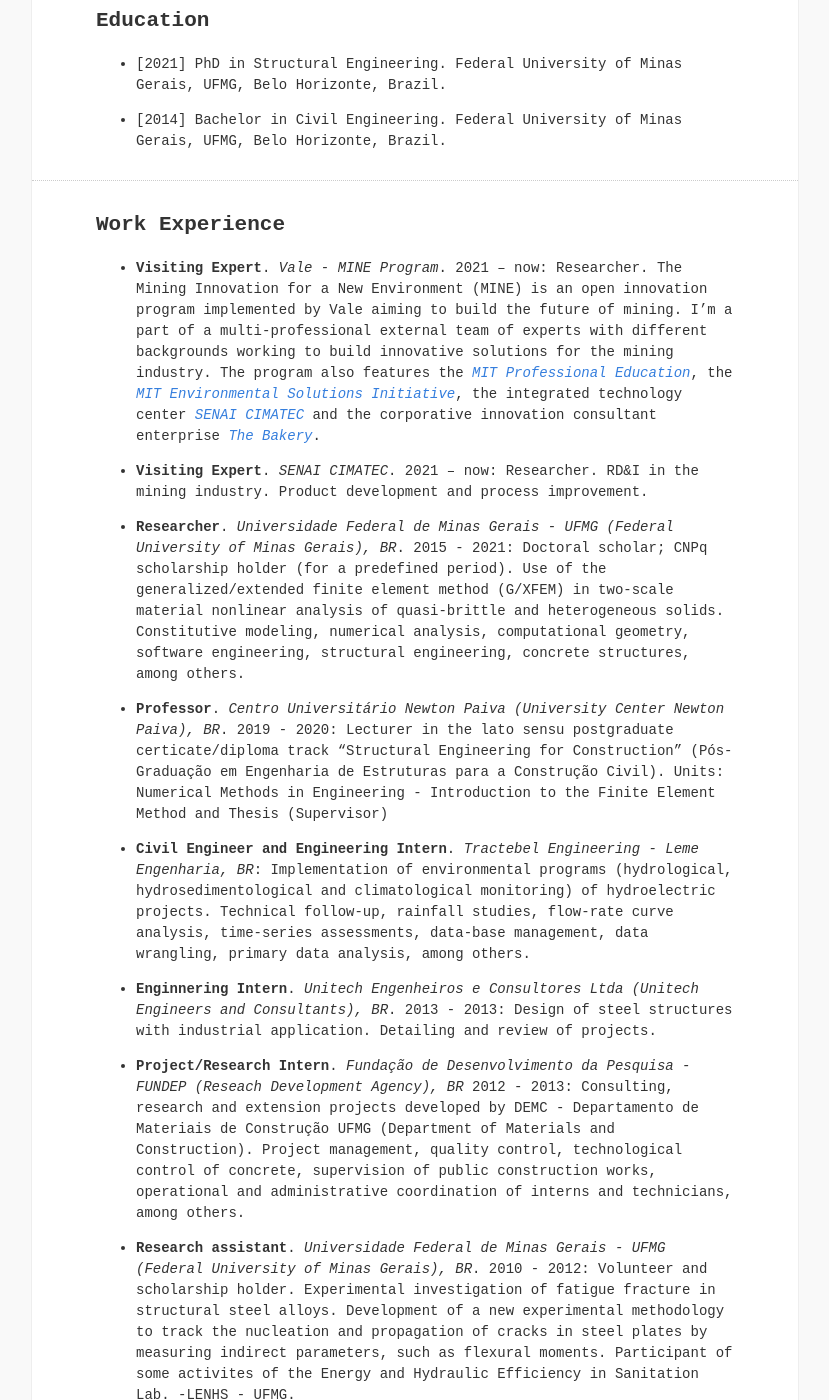
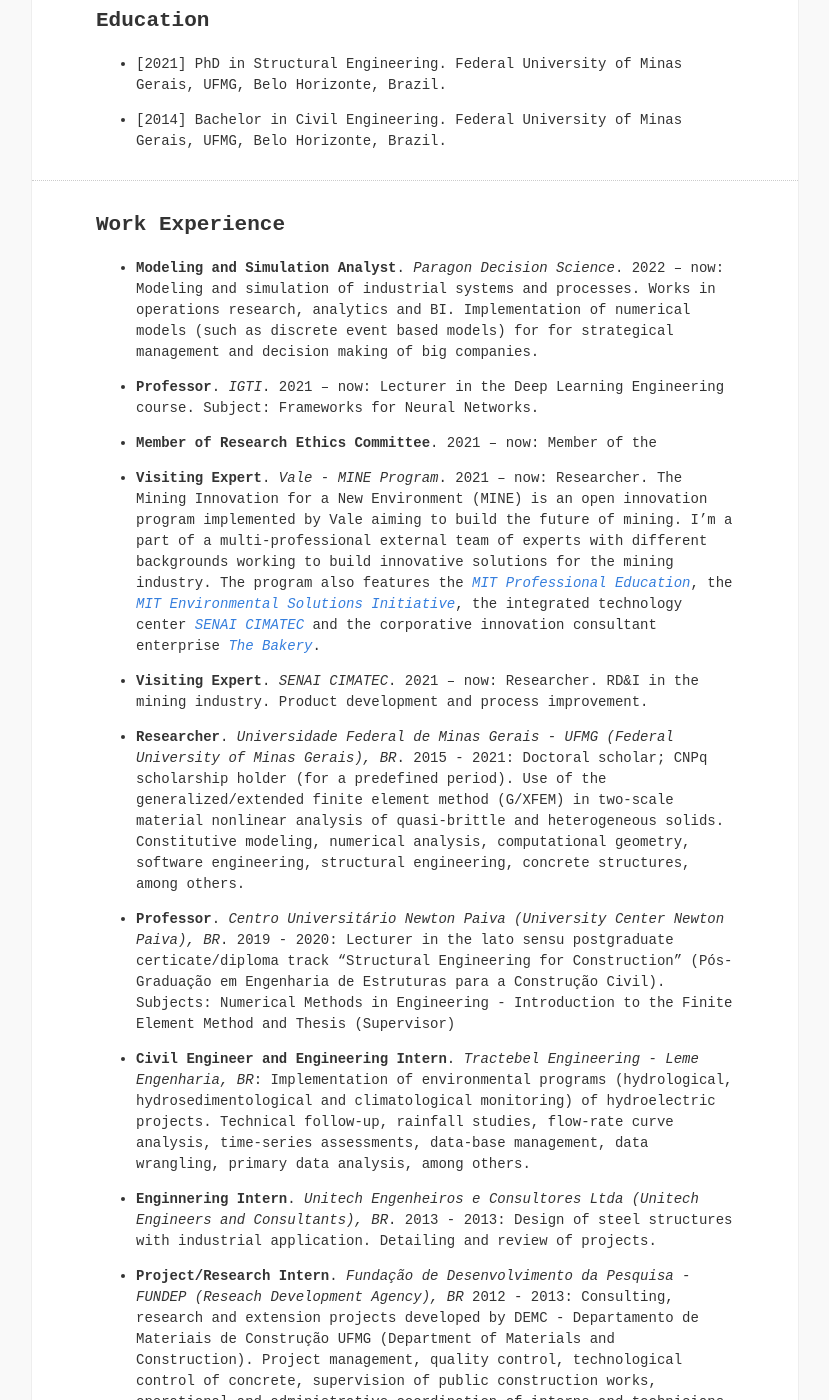
Before and after one commit to hasmonteiro/hasmonteiro.github.io, a Jekyll site: the page built from _pages/cv.md, in a window 1280 px wide and 1400 px high, scrolled down 1891 px. Shown: the whole window, without its empty margins (225-1054 px from the left). Built offline with Jekyll 4.4.1, drawn with Linux system fonts in a browser that asks for light colours; nearby versions of some CDN libraries; some of the changed text lies outside the part shown.

Commit message:
update cv and others

```diff
--- a/_config.yml
+++ b/_config.yml
@@ -16,8 +16,8 @@
     url: /projects
   - name: /teaching
     url: /teaching
-  - name: /posts
-    url: /posts
+  # - name: /posts
+  #  url: /posts
   - name: /cv
     url: /cv
   - name: /contact
--- a/_pages/cv.md
+++ b/_pages/cv.md
@@ -52,13 +52,19 @@
 ______________________________________________________________________________________
 ## Work Experience
 
+- __Modeling and Simulation Analyst__. _Paragon Decision Science_. 2022 -- now: Modeling and simulation of industrial systems and processes. Works in operations research, analytics and BI. Implementation of numerical models (such as discrete event based models) for for strategical management and decision making of big companies.
+
+- __Professor__. _IGTI_. 2021 -- now: Lecturer in the Deep Learning Engineering course. Subject: Frameworks for Neural Networks.
+
+- __Member of Research Ethics Committee__. 2021 -- now: Member of the
+
 - __Visiting Expert__. _Vale - MINE Program_. 2021 -- now: Researcher. The Mining Innovation for a New Environment (MINE) is an open innovation program implemented by Vale aiming to build the future of mining. I'm a part of a multi-professional external team of experts with different backgrounds working to build innovative solutions for the mining industry. The program also features the [_MIT Professional Education_](https://professional.mit.edu/), the [_MIT Environmental Solutions Initiative_](https://environmentalsolutions.mit.edu/), the integrated technology center [_SENAI CIMATEC_](http://www.senaicimatec.com.br/) and the corporative innovation consultant enterprise [_The Bakery_](https://thebakery.com/).
 
 - __Visiting Expert__. _SENAI CIMATEC_. 2021 -- now: Researcher. RD&I in the mining industry. Product development and process improvement.
 
  - __Researcher__. _Universidade Federal de Minas Gerais - UFMG (Federal University of Minas Gerais), BR_. 2015 - 2021: Doctoral scholar; CNPq scholarship holder (for a predefined period).	Use of the generalized/extended finite element method (G/XFEM) in two-scale material nonlinear analysis of quasi-brittle and heterogeneous solids. Constitutive modeling, numerical analysis, computational geometry, software engineering, structural engineering, concrete structures, among others.
 
-- __Professor__. _Centro Universitário Newton Paiva (University Center Newton Paiva), BR_. 2019 - 2020: Lecturer in the lato sensu postgraduate certicate/diploma track “Structural Engineering for Construction” (Pós-Graduação em Engenharia de Estruturas para a Construção Civil). Units: Numerical Methods in Engineering - Introduction to the Finite Element Method and Thesis (Supervisor)
+- __Professor__. _Centro Universitário Newton Paiva (University Center Newton Paiva), BR_. 2019 - 2020: Lecturer in the lato sensu postgraduate certicate/diploma track “Structural Engineering for Construction” (Pós-Graduação em Engenharia de Estruturas para a Construção Civil). Subjects: Numerical Methods in Engineering - Introduction to the Finite Element Method and Thesis (Supervisor)
 
 - __Civil Engineer and Engineering Intern__. _Tractebel Engineering - Leme Engenharia, BR_: Implementation of environmental programs (hydrological, hydrosedimentological and climatological monitoring) of hydroelectric projects. Technical follow-up, rainfall studies, flow-rate curve analysis, time-series assessments, data-base management, data wrangling, primary data analysis, among others.
 
```
Also changed, not shown: _includes/publications.md (+1 -1 lines), _pages/posts.md (+1 -3 lines), _pages/projects.md (+1 -3 lines), 2 other files.
